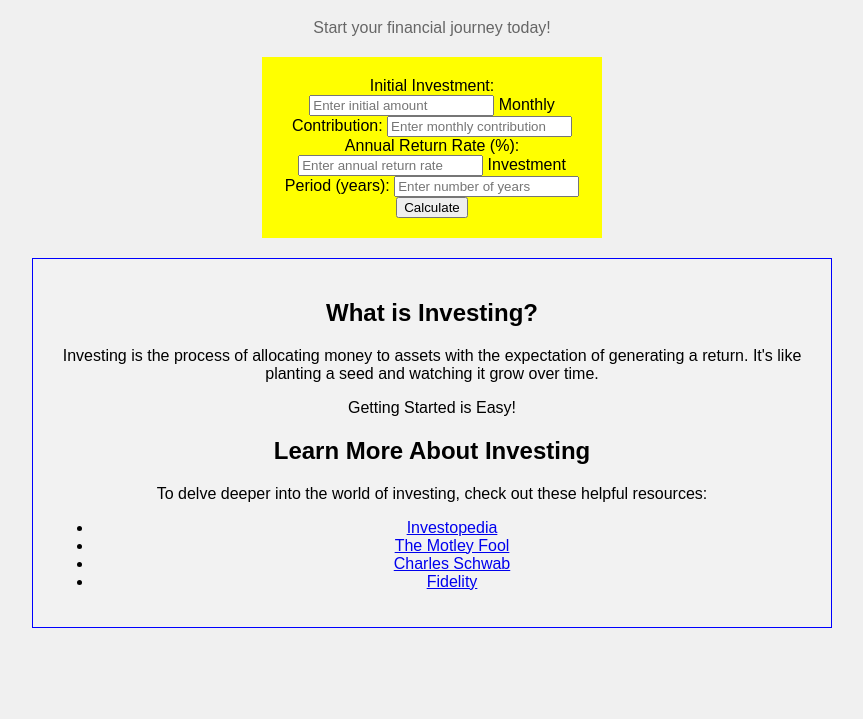
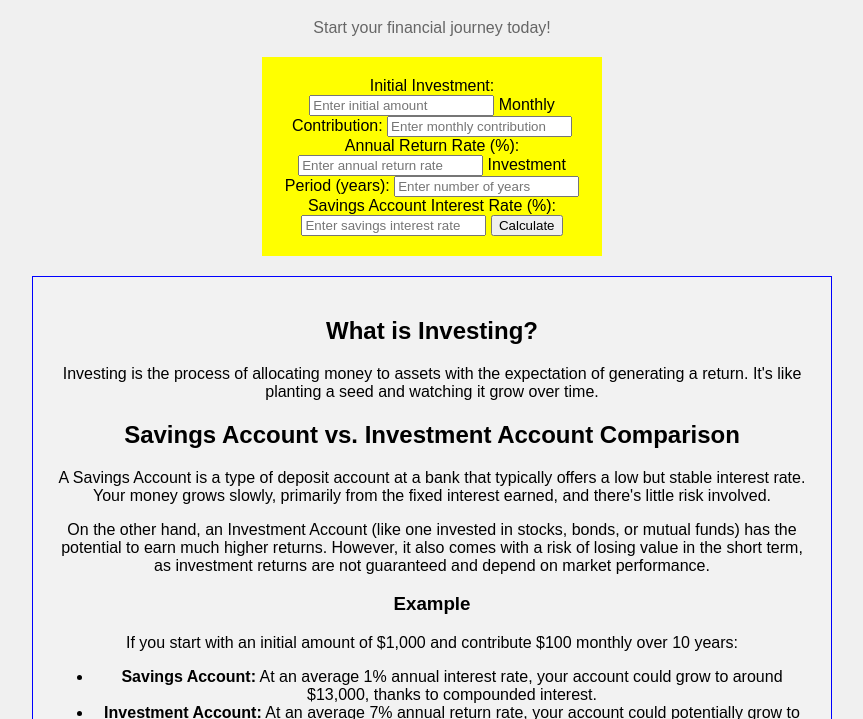
Before and after one commit to Ventengo1/High-Seas---Investing-Calculator-Website, a plain HTML site: page index.html in a window 1280 px wide. Shown: the part 81-800 px from the top of the page, without its empty margins (208-1071 px from the left). Drawn offline with Linux system fonts and the light colour scheme.

Commit message:
Update index.html

```diff
--- a/index.html
+++ b/index.html
@@ -4,7 +4,7 @@
   <meta name="viewport" content="width=device-width, initial-scale=1.0">
   <title>Investment Calculator</title>
   <link rel="stylesheet" href="style.css">
-</head
+</head>
 <body>
   <div class="container">
     <h1 style="color: #333;">Investment Calculator</h1>
@@ -23,6 +23,9 @@
       <label for="investmentPeriod">Investment Period (years):</label>
       <input type="number" id="investmentPeriod" placeholder="Enter number of years">
 
+      <label for="savingsInterestRate">Savings Account Interest Rate (%):</label>
+      <input type="number" id="savingsInterestRate" placeholder="Enter savings interest rate">
+
       <button onclick="calculateReturn()">Calculate</button>
     </div>
 
@@ -31,7 +34,18 @@
     <div class="info" style="background-color: #f2f2f2; padding: 20px;">
       <h2>What is Investing?</h2>
       <p>Investing is the process of allocating money to assets with the expectation of generating a return. It's like planting a seed and watching it grow over time.</p>
-      <p>Getting Started is Easy!</p>
+
+      <h2>Savings Account vs. Investment Account Comparison</h2>
+      <p>A Savings Account is a type of deposit account at a bank that typically offers a low but stable interest rate. Your money grows slowly, primarily from the fixed interest earned, and there's little risk involved.</p>
+      <p>On the other hand, an Investment Account (like one invested in stocks, bonds, or mutual funds) has the potential to earn much higher returns. However, it also comes with a risk of losing value in the short term, as investment returns are not guaranteed and depend on market performance.</p>
+
+      <h3>Example</h3>
+      <p>If you start with an initial amount of $1,000 and contribute $100 monthly over 10 years:</p>
+      <ul>
+        <li><strong>Savings Account:</strong> At an average 1% annual interest rate, your account could grow to around $13,000, thanks to compounded interest.</li>
+        <li><strong>Investment Account:</strong> At an average 7% annual return rate, your account could potentially grow to over $18,000. However, remember that investments can fluctuate and may not provide a steady rate of return.</li>
+      </ul>
+
       <h2>Learn More About Investing</h2>
       <p>To delve deeper into the world of investing, check out these helpful resources:</p>
       <ul>
```
